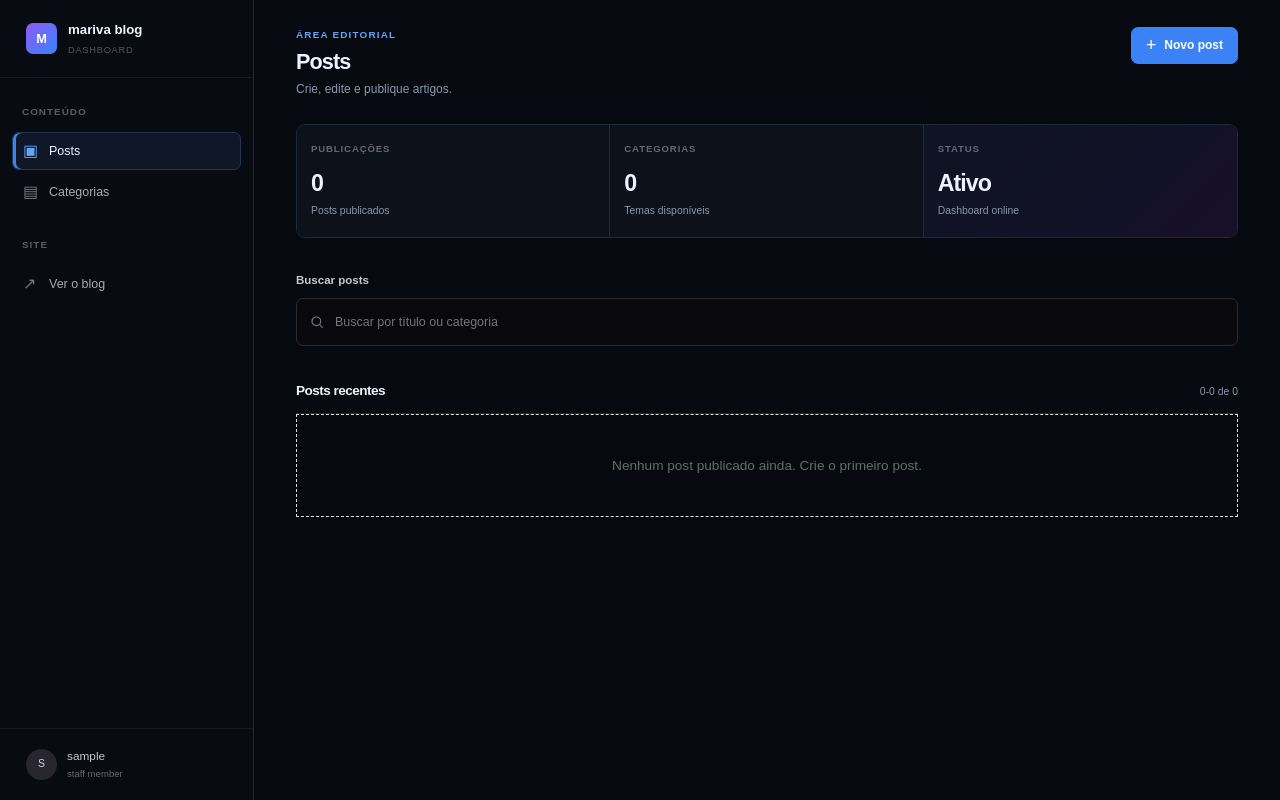
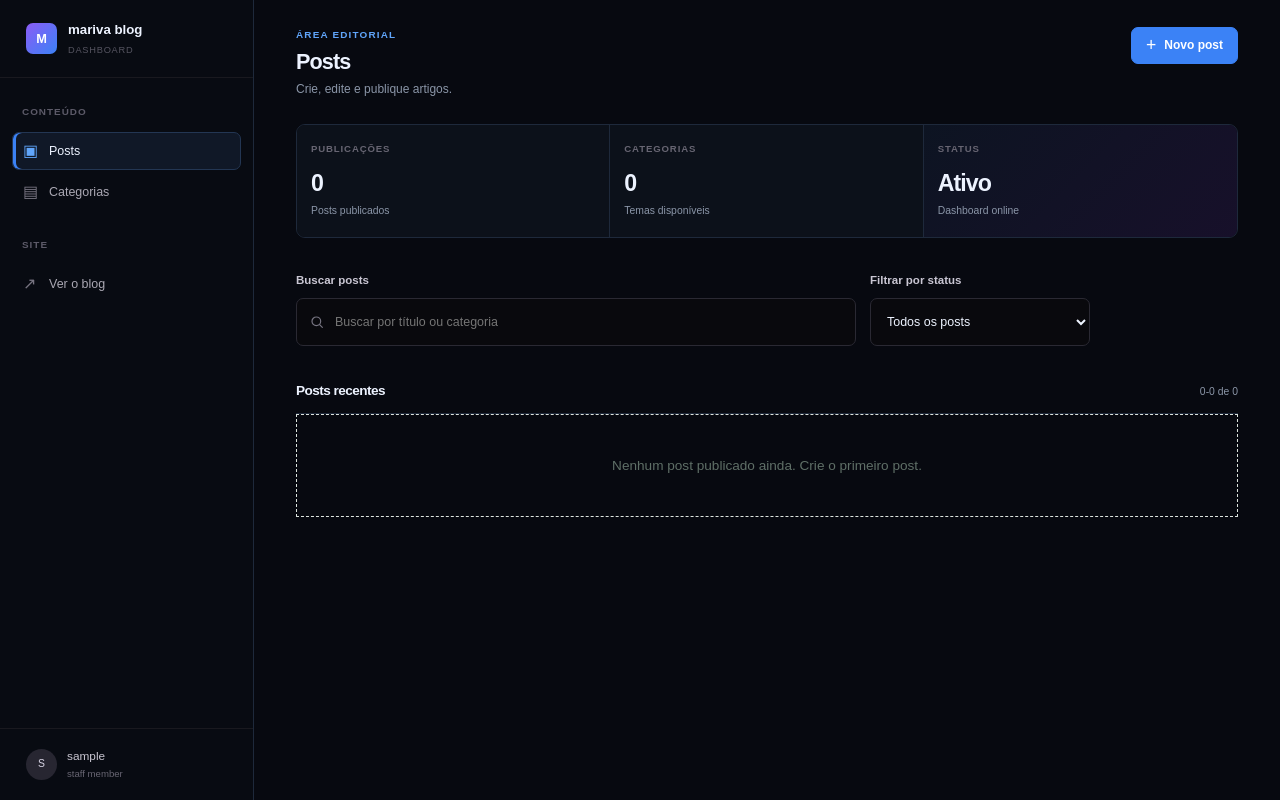
Before and after one commit to MarivaldoDev/mariva-blog, a Django app: page /dashboard/ in a window 1280 px wide. Run offline with Django 5.2, Linux system fonts and the light colour scheme; the visitor is signed in with stand-in values (Sample User, id 1); data that the repository does not hold is empty; some web fonts are replaced.

Commit message:
feat: adding a filter for draft or published posts

```diff
--- a/base_static/css/site.css
+++ b/base_static/css/site.css
@@ -128,12 +128,17 @@ a { color: inherit; text-decoration: none; }
 .stat-card strong { color: var(--dashboard-text); font-size: 1.45rem; letter-spacing: -.04em; margin: 9px 0 1px; }
 .stat-card small { color: var(--dashboard-muted); font-size: .65rem; }
 .dashboard-post-search { margin-top: 34px; }
+.dashboard-post-search-controls { align-items: flex-end; display: flex; gap: 14px; }
+.dashboard-post-search-control { flex: 0 1 560px; min-width: 0; }
+.dashboard-post-status-control { flex: 0 0 220px; }
 .dashboard-post-search label { color: #c9c6d3; display: block; font-size: .72rem; font-weight: 700; margin-bottom: 8px; }
 .dashboard-post-search-field { align-items: center; background: #09090d; border: 1px solid #2a2933; border-radius: 7px; display: flex; padding: 5px 5px 5px 12px; }
 .dashboard-post-search-field > svg { color: #777582; flex: 0 0 auto; }
 .dashboard-post-search-field input { background: transparent; border: 0; color: var(--dashboard-text); flex: 1; font: inherit; font-size: .78rem; height: 36px; min-width: 0; padding: 0 10px; }
 .dashboard-post-search-field input:focus { outline: 0; }
 .dashboard-post-search-field:focus-within { border-color: var(--dashboard-blue); box-shadow: 0 0 0 3px #172a4a; }
+.dashboard-post-status-control select { background: #09090d; border: 1px solid #2a2933; border-radius: 7px; color: var(--dashboard-text); font: inherit; font-size: .78rem; height: 48px; padding: 0 12px; width: 100%; }
+.dashboard-post-status-control select:focus { border-color: var(--dashboard-blue); box-shadow: 0 0 0 3px #172a4a; outline: 0; }
 .dashboard-search-clear { align-items: center; color: #797786; display: inline-flex; font-size: 1.1rem; height: 30px; justify-content: center; margin-right: 4px; width: 30px; }
 .dashboard-search-clear:hover { color: var(--dashboard-text); }
 .dashboard-posts { padding: 34px 0 70px; }
@@ -147,7 +152,7 @@ a { color: inherit; text-decoration: none; }
 .dashboard-pagination-button:hover { background: #101827; border-color: #31537a; color: var(--dashboard-blue-light); }
 .dashboard-pagination-current { background: var(--dashboard-blue); border-color: var(--dashboard-blue); color: #fff; font-size: .72rem; font-weight: 700; }
 .dashboard-post-table { border: 1px solid var(--dashboard-line); border-radius: 9px; overflow: hidden; }
-.dashboard-table-header, .dashboard-post-row { align-items: center; display: grid; gap: 12px; grid-template-columns: minmax(220px, 1fr) 150px 110px 82px; }
+.dashboard-table-header, .dashboard-post-row { align-items: center; display: grid; gap: 12px; grid-template-columns: minmax(220px, 1fr) 140px 110px 110px 82px; }
 .dashboard-table-header { background: #0a0a0e; color: #62606c; font-size: .6rem; letter-spacing: .08em; padding: 8px 12px; text-transform: uppercase; }
 .dashboard-post-row { border-top: 1px solid var(--dashboard-line); min-height: 52px; padding: 7px 12px; }
 .dashboard-post-row[hidden] { display: none; }
@@ -155,6 +160,7 @@ a { color: inherit; text-decoration: none; }
 .dashboard-post-title strong { color: #dedbe7; display: block; font-size: .78rem; }
 .dashboard-post-title small { color: var(--dashboard-muted); display: block; font-size: .63rem; margin-top: 4px; }
 .dashboard-category { color: var(--dashboard-blue-light); font-size: .68rem; }
+.dashboard-post-status { color: #b7a7ff; font-size: .68rem; }
 .dashboard-post-row time { color: var(--dashboard-muted); font-size: .65rem; }
 .dashboard-post-actions { align-items: center; display: flex; gap: 6px; justify-content: flex-end; }
 .dashboard-action-button { align-items: center; border: 1px solid var(--dashboard-line); border-radius: 5px; cursor: pointer; display: inline-flex; height: 28px; justify-content: center; padding: 0; text-decoration: none; width: 28px; }
@@ -252,10 +258,13 @@ a { color: inherit; text-decoration: none; }
     .article-aside { order: -1; }
     .dashboard-heading { align-items: flex-start; flex-direction: column; gap: 20px; padding-top: 45px; }
     .dashboard-stats { grid-template-columns: 1fr; }
+    .dashboard-post-search-controls { align-items: stretch; flex-direction: column; gap: 14px; }
+    .dashboard-post-search-control, .dashboard-post-status-control { flex-basis: auto; width: 100%; }
     .dashboard-table-header { display: none; }
     .dashboard-post-row { align-items: start; gap: 10px; grid-template-columns: 1fr auto; padding: 16px 4px; }
     .dashboard-post-row time { grid-column: 2; grid-row: 1; }
     .dashboard-category { grid-column: 1 / -1; }
+    .dashboard-post-status { grid-column: 1 / -1; }
     .dashboard-post-actions { grid-column: 1 / -1; justify-content: flex-start; }
     .create-post-heading { flex-direction: column-reverse; }
     .create-post-form { grid-template-columns: 1fr; margin-top: 24px; }
--- a/dashboard/templates/dashboard/_post-results.html
+++ b/dashboard/templates/dashboard/_post-results.html
@@ -13,6 +13,7 @@
             <div class="dashboard-table-header" aria-hidden="true">
                 <span>Título</span>
                 <span>Categoria</span>
+                <span>Status</span>
                 <span>Atualizado</span>
                 <span>Ações</span>
             </div>
@@ -23,6 +24,9 @@
                         <small>{{ post.created_at|date:"d/m/Y" }}</small>
                     </a>
                     <span class="dashboard-category">{{ post.category.name }}</span>
+                    <span class="dashboard-post-status">
+                        {% if post.status == "published" %}Publicado{% else %}Rascunho{% endif %}
+                    </span>
                     <time datetime="{{ post.updated_at|date:'c' }}">{{ post.updated_at|timesince }} atrás</time>
                     <div class="dashboard-post-actions">
                         <a
@@ -73,8 +77,8 @@
             {% if page_obj.has_previous %}
                 <a
                     class="dashboard-pagination-button"
-                    href="?{% if search_query %}q={{ search_query|urlencode }}&amp;{% endif %}page={{ page_obj.previous_page_number }}"
-                    hx-get="{% url 'dashboard:index' %}?{% if search_query %}q={{ search_query|urlencode }}&amp;{% endif %}page={{ page_obj.previous_page_number }}"
+                    href="?{% if search_query %}q={{ search_query|urlencode }}&amp;{% endif %}{% if status != 'all' %}status={{ status }}&amp;{% endif %}page={{ page_obj.previous_page_number }}"
+                    hx-get="{% url 'dashboard:index' %}?{% if search_query %}q={{ search_query|urlencode }}&amp;{% endif %}{% if status != 'all' %}status={{ status }}&amp;{% endif %}page={{ page_obj.previous_page_number }}"
                     hx-target="#dashboard-post-results"
                     hx-swap="innerHTML"
                     hx-push-url="true"
@@ -91,8 +95,8 @@
                 {% else %}
                     <a
                         class="dashboard-pagination-button"
-                        href="?{% if search_query %}q={{ search_query|urlencode }}&amp;{% endif %}page={{ page_number }}"
-                        hx-get="{% url 'dashboard:index' %}?{% if search_query %}q={{ search_query|urlencode }}&amp;{% endif %}page={{ page_number }}"
+                        href="?{% if search_query %}q={{ search_query|urlencode }}&amp;{% endif %}{% if status != 'all' %}status={{ status }}&amp;{% endif %}page={{ page_number }}"
+                        hx-get="{% url 'dashboard:index' %}?{% if search_query %}q={{ search_query|urlencode }}&amp;{% endif %}{% if status != 'all' %}status={{ status }}&amp;{% endif %}page={{ page_number }}"
                         hx-target="#dashboard-post-results"
                         hx-swap="innerHTML"
                         hx-push-url="true"
@@ -105,8 +109,8 @@
             {% if page_obj.has_next %}
                 <a
                     class="dashboard-pagination-button"
-                    href="?{% if search_query %}q={{ search_query|urlencode }}&amp;{% endif %}page={{ page_obj.next_page_number }}"
-                    hx-get="{% url 'dashboard:index' %}?{% if search_query %}q={{ search_query|urlencode }}&amp;{% endif %}page={{ page_obj.next_page_number }}"
+                    href="?{% if search_query %}q={{ search_query|urlencode }}&amp;{% endif %}{% if status != 'all' %}status={{ status }}&amp;{% endif %}page={{ page_obj.next_page_number }}"
+                    hx-get="{% url 'dashboard:index' %}?{% if search_query %}q={{ search_query|urlencode }}&amp;{% endif %}{% if status != 'all' %}status={{ status }}&amp;{% endif %}page={{ page_obj.next_page_number }}"
                     hx-target="#dashboard-post-results"
                     hx-swap="innerHTML"
                     hx-push-url="true"
--- a/dashboard/templates/dashboard/index.html
+++ b/dashboard/templates/dashboard/index.html
@@ -44,11 +44,13 @@
         action="{% url 'dashboard:index' %}"
         role="search"
         hx-get="{% url 'dashboard:index' %}"
-        hx-trigger="input changed delay:300ms"
+        hx-trigger="input changed delay:300ms, change from:select"
         hx-target="#dashboard-post-results"
         hx-swap="innerHTML"
         hx-push-url="true"
     >
+        <div class="dashboard-post-search-controls">
+            <div class="dashboard-post-search-control">
                 <label for="post-search">Buscar posts</label>
                 <div class="dashboard-post-search-field">
                     <svg aria-hidden="true" viewBox="0 0 24 24" width="16" height="16">
@@ -64,8 +66,19 @@
                         autocomplete="off"
                     >
                     {% if search_query %}
-                <a class="dashboard-search-clear" href="{% url 'dashboard:index' %}" aria-label="Limpar busca" title="Limpar busca">×</a>
+                        <a class="dashboard-search-clear" href="{% url 'dashboard:index' %}{% if status != 'all' %}?status={{ status }}{% endif %}" aria-label="Limpar busca" title="Limpar busca">×</a>
                     {% endif %}
+                </div>
+            </div>
+
+            <div class="dashboard-post-status-control">
+                <label for="post-status">Filtrar por status</label>
+                <select id="post-status" name="status">
+                    <option value="all"{% if status == "all" %} selected{% endif %}>Todos os posts</option>
+                    <option value="published"{% if status == "published" %} selected{% endif %}>Publicados</option>
+                    <option value="draft"{% if status == "draft" %} selected{% endif %}>Rascunhos</option>
+                </select>
+            </div>
         </div>
     </form>
 
--- a/dashboard/views/post_views.py
+++ b/dashboard/views/post_views.py
@@ -15,12 +15,20 @@ from ..forms.post_forms import PostForm
 @staff_member_required
 def index(request):
     search_query = request.GET.get("q", "").strip()
+    status = request.GET.get("status", "all")
+    if status not in {"all", Post.Status.PUBLISHED, Post.Status.DRAFT}:
+        status = "all"
     posts = Post.objects.select_related("category").order_by("-created_at")
 
     if search_query:
         posts = posts.filter(
             Q(title__icontains=search_query) | Q(category__name__icontains=search_query)
         )
+
+    if status == "published":
+        posts = posts.filter(status=Post.Status.PUBLISHED)
+    elif status == "draft":
+        posts = posts.filter(status=Post.Status.DRAFT)
 
     paginator = Paginator(posts, 6)
     page_obj = paginator.get_page(request.GET.get("page"))
@@ -32,6 +40,7 @@ def index(request):
         "search_query": search_query,
         "displayed_post_count": posts.count(),
         "page_obj": page_obj,
+        "status": status,
     }
 
     if request.headers.get("HX-Request"):
```
Lines whose indentation alone changed are shown as unchanged.
